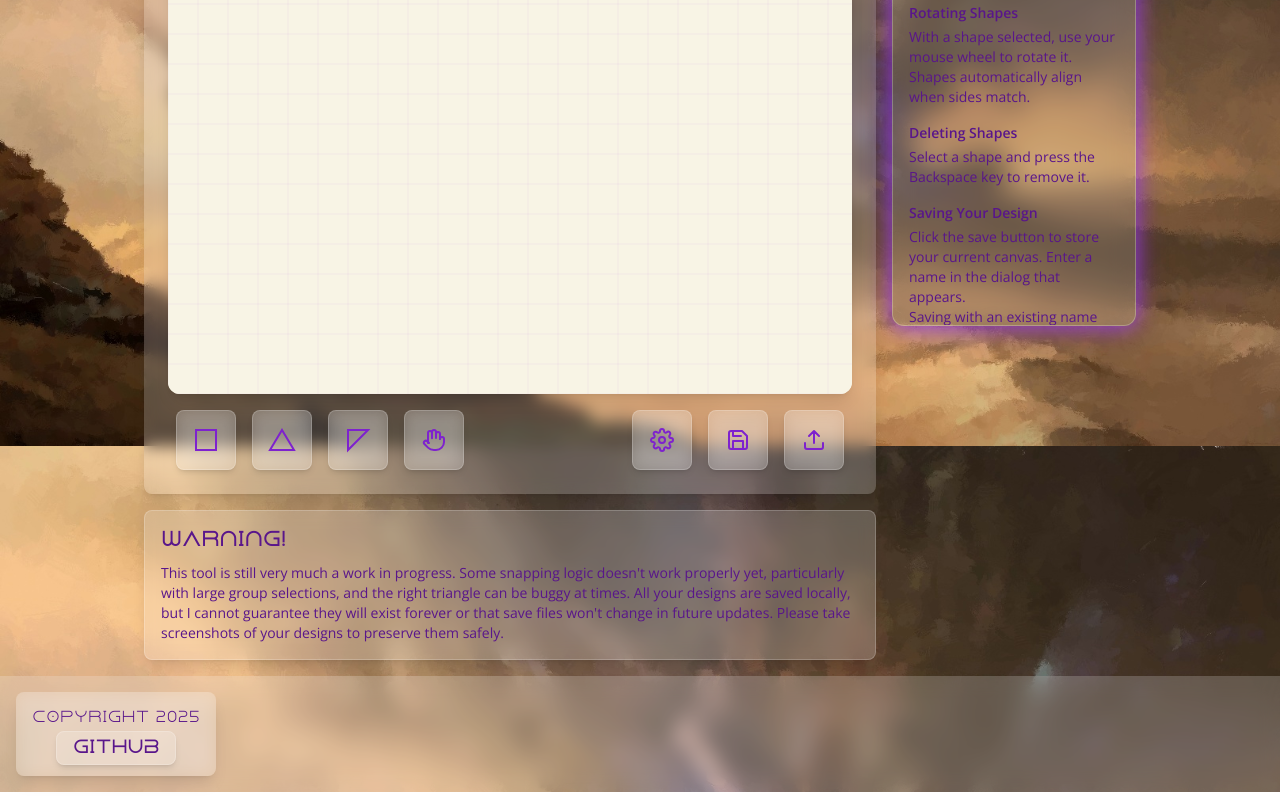
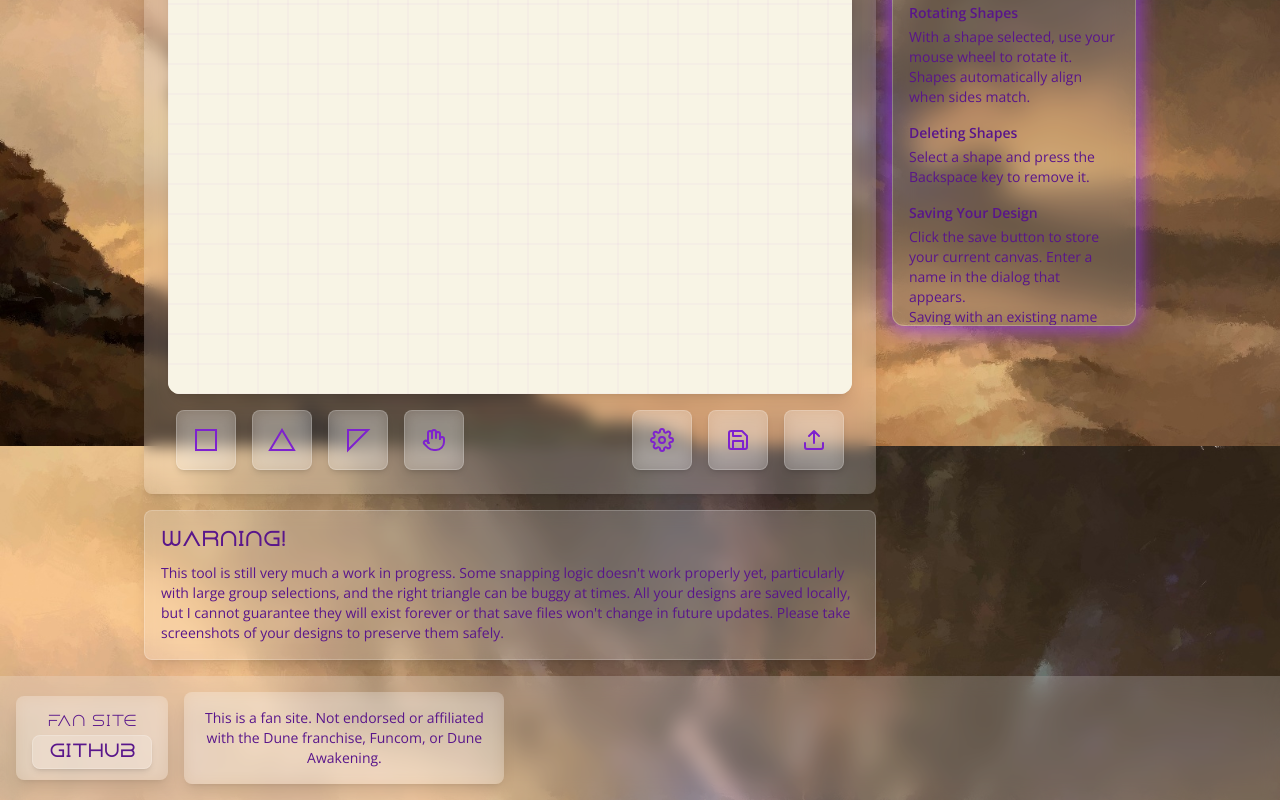
Before and after one commit to Konijnebeer/Muadib-Dune-Awakening-Website, a website: page builder.html in a window 1280 px wide. Shown: the part 354-1154 px from the top of the page. Drawn offline with nearby package versions, Linux system fonts and the light colour scheme.

Commit message:
updated the footer

```diff
--- a/builder.html
+++ b/builder.html
@@ -386,9 +386,9 @@
         </div>
     </main>
 
-    <footer class="footer-styles p-4 mt-auto flex items-center justify-start">
+    <footer class="footer-styles p-4 mt-auto flex items-center justify-start gap-4">
         <div class="bg-white/20 backdrop-blur rounded-lg p-4 shadow-lg text-center">
-            <p class="text-sm text-purple-900 mb-2">Copyright 2025</p>
+            <p class="text-sm text-purple-900 mb-2">Fan Site</p>
             <a href="https://github.com/konijnebeer" target="_blank"
                class="px-4 py-2 rounded-lg text-purple-900 font-semibold
                       bg-white/20 backdrop-blur
@@ -398,6 +398,9 @@
                 GitHub
             </a>
         </div>
+        <div class="bg-white/20 backdrop-blur rounded-lg p-4 shadow-lg text-center max-w-xs">
+            <p class="text-sm text-purple-900 normal-font">This is a fan site. Not endorsed or affiliated with the Dune franchise, Funcom, or Dune Awakening.</p>
+        </div>
     </footer>
 </body>
 </html>
```
Also changed, not shown: index.html (+5 -2 lines), src/output.css.
